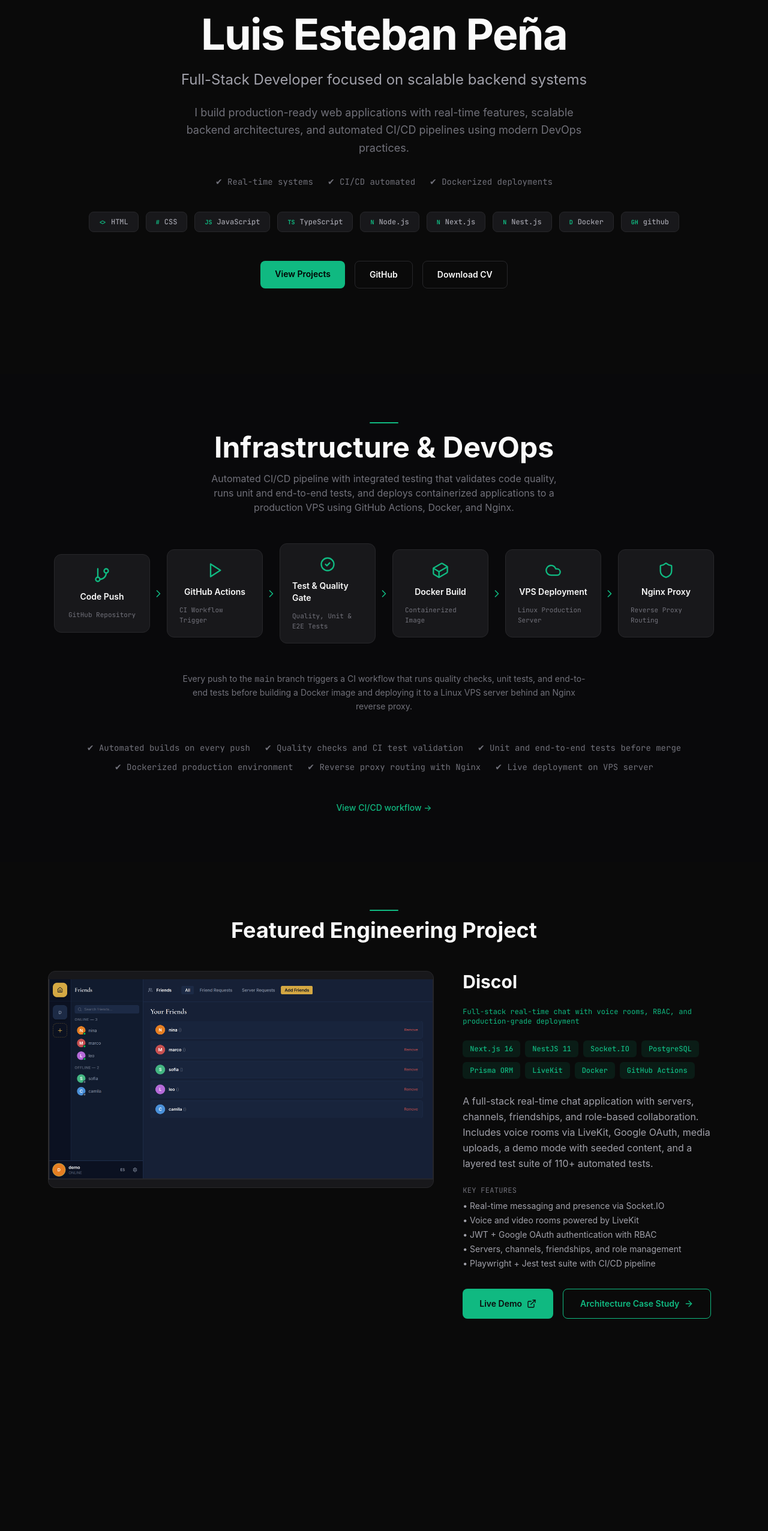
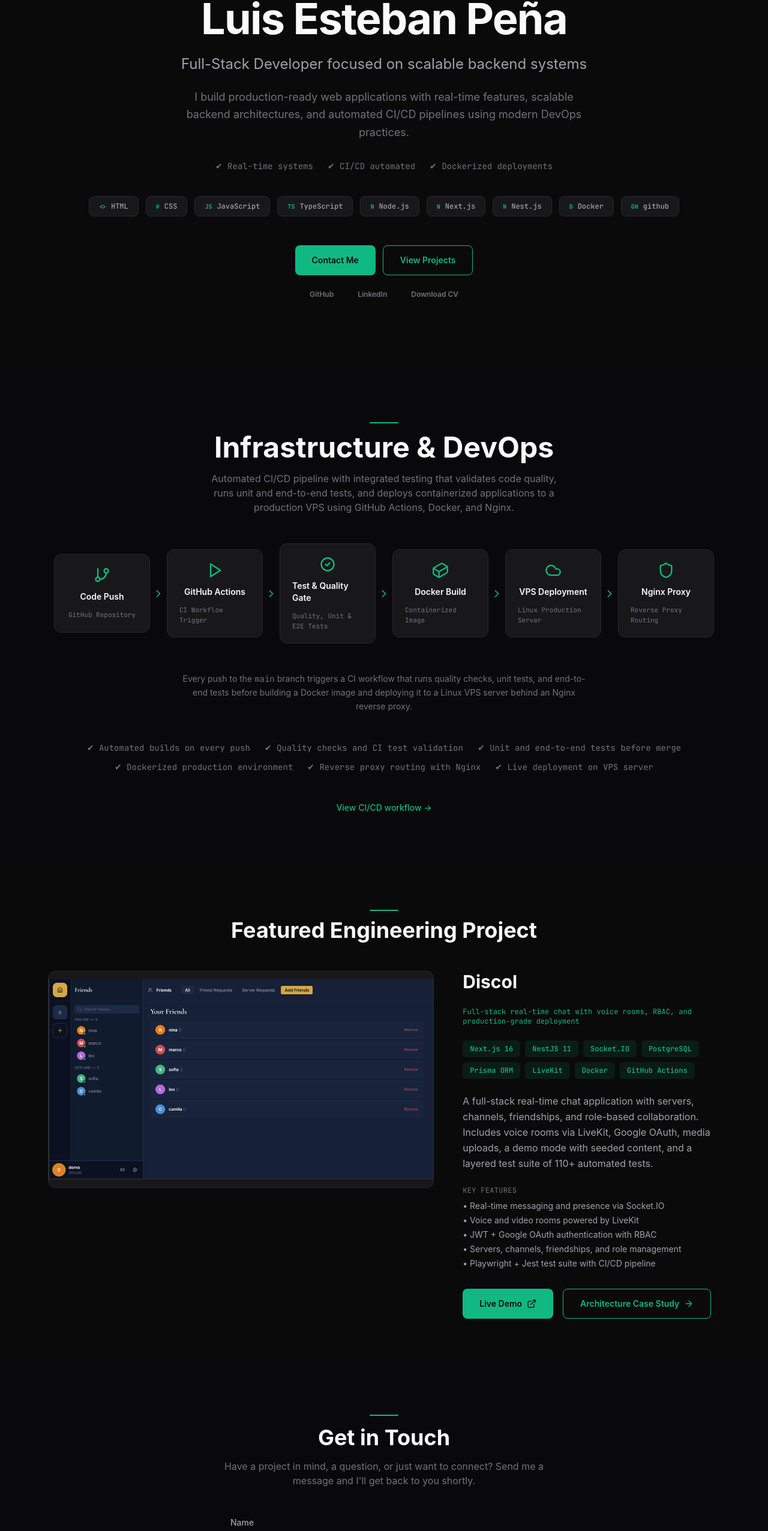
Before and after one commit to esteban0406/Portafolio, a Next.js app: page / in a window 1280 px wide. Shown: the part 230-2783 px from the top of the page at 60% size. Before the commit the page ends 2509 px from the top, so only its background shows below. Built offline with nearby package versions, Linux system fonts and the light colour scheme.

Commit message:
add email feature

```diff
--- /dev/null
+++ b/app/api/contact/route.ts
@@ -0,0 +1,46 @@
+import { Resend } from "resend";
+
+const resend = new Resend(process.env.RESEND_API_KEY);
+
+export async function POST(request: Request) {
+  const body = await request.json();
+  const { name, email, message } = body ?? {};
+
+  // Server-side validation
+  if (!name || typeof name !== "string" || name.trim().length === 0 || name.length > 100) {
+    return Response.json({ success: false, message: "Invalid name." }, { status: 400 });
+  }
+  const emailRegex = /^[^\s@]+@[^\s@]+\.[^\s@]+$/;
+  if (!email || typeof email !== "string" || !emailRegex.test(email) || email.length > 254) {
+    return Response.json({ success: false, message: "Invalid email address." }, { status: 400 });
+  }
+  if (!message || typeof message !== "string" || message.trim().length < 10 || message.length > 2000) {
+    return Response.json(
+      { success: false, message: "Message must be between 10 and 2000 characters." },
+      { status: 400 }
+    );
+  }
+
+  try {
+    await resend.emails.send({
+      from: "onboarding@resend.dev",
+      to: "luisesteban0406@gmail.com",
+      replyTo: email,
+      subject: `New portfolio contact from ${name.trim()}`,
+      html: `
+        <h2>New contact from your portfolio</h2>
+        <p><strong>Name:</strong> ${name.trim()}</p>
+        <p><strong>Email:</strong> ${email}</p>
+        <p><strong>Message:</strong></p>
+        <p>${message.trim().replace(/\n/g, "<br>")}</p>
+      `,
+    });
+
+    return Response.json({ success: true, message: "Message sent." }, { status: 200 });
+  } catch {
+    return Response.json(
+      { success: false, message: "Failed to send message. Please try again." },
+      { status: 500 }
+    );
+  }
+}
--- /dev/null
+++ b/app/components/Contact.tsx
@@ -0,0 +1,149 @@
+"use client";
+
+import { useState } from "react";
+import { useTranslation } from "react-i18next";
+
+type Status = "idle" | "loading" | "success" | "error";
+
+export function Contact() {
+  const { t } = useTranslation("common");
+  const [name, setName] = useState("");
+  const [email, setEmail] = useState("");
+  const [message, setMessage] = useState("");
+  const [status, setStatus] = useState<Status>("idle");
+  const [responseMessage, setResponseMessage] = useState("");
+
+  async function handleSubmit(e: React.FormEvent) {
+    e.preventDefault();
+    setStatus("loading");
+
+    try {
+      const res = await fetch("/api/contact", {
+        method: "POST",
+        headers: { "Content-Type": "application/json" },
+        body: JSON.stringify({ name, email, message }),
+      });
+      const data = await res.json();
+
+      if (data.success) {
+        setStatus("success");
+        setResponseMessage(t("contact.success"));
+        setName("");
+        setEmail("");
+        setMessage("");
+      } else {
+        setStatus("error");
+        setResponseMessage(data.message || t("contact.error"));
+      }
+    } catch {
+      setStatus("error");
+      setResponseMessage(t("contact.error"));
+    }
+  }
+
+  const inputClass =
+    "w-full rounded-lg border border-border bg-card px-4 py-3 text-sm text-foreground placeholder:text-text-muted focus:border-accent focus:outline-none transition-colors";
+
+  return (
+    <section
+      id="contact"
+      className="flex flex-col items-center gap-12 bg-card-darker px-6 py-16 md:px-12 md:py-20 lg:px-20"
+    >
+      {/* Header */}
+      <div className="flex flex-col items-center gap-4 text-center">
+        <div className="h-0.5 w-12 rounded-full bg-accent" />
+        <h2 className="text-3xl font-bold text-foreground md:text-4xl">
+          {t("contact.title")}
+        </h2>
+        <p className="max-w-xl text-base text-text-muted">
+          {t("contact.subtitle")}
+        </p>
+      </div>
+
+      {/* Form */}
+      <form
+        onSubmit={handleSubmit}
+        className="flex w-full max-w-lg flex-col gap-5"
+      >
+        {/* Name */}
+        <div className="flex flex-col gap-1.5">
+          <label
+            htmlFor="contact-name"
+            className="text-sm font-medium text-text-secondary"
+          >
+            {t("contact.form.nameLabel")}
+          </label>
+          <input
+            id="contact-name"
+            type="text"
+            value={name}
+            onChange={(e) => setName(e.target.value)}
+            placeholder={t("contact.form.namePlaceholder")}
+            required
+            className={inputClass}
+          />
+        </div>
+
+        {/* Email */}
+        <div className="flex flex-col gap-1.5">
+          <label
+            htmlFor="contact-email"
+            className="text-sm font-medium text-text-secondary"
+          >
+            {t("contact.form.emailLabel")}
+          </label>
+          <input
+            id="contact-email"
+            type="email"
+            value={email}
+            onChange={(e) => setEmail(e.target.value)}
+            placeholder={t("contact.form.emailPlaceholder")}
+            required
+            className={inputClass}
+          />
+        </div>
+
+        {/* Message */}
+        <div className="flex flex-col gap-1.5">
+          <label
+            htmlFor="contact-message"
+            className="text-sm font-medium text-text-secondary"
+          >
+            {t("contact.form.messageLabel")}
+          </label>
+          <textarea
+            id="contact-message"
+            value={message}
+            onChange={(e) => setMessage(e.target.value)}
+            placeholder={t("contact.form.messagePlaceholder")}
+            required
+            rows={5}
+            className={`${inputClass} resize-none`}
+          />
+        </div>
+
+        {/* Submit */}
+        <button
+          type="submit"
+          disabled={status === "loading"}
+          className="rounded-lg bg-accent px-6 py-3 text-sm font-semibold text-black transition hover:opacity-90 disabled:cursor-not-allowed disabled:opacity-50"
+        >
+          {status === "loading"
+            ? t("contact.form.submitting")
+            : t("contact.form.submit")}
+        </button>
+
+        {/* Feedback */}
+        {(status === "success" || status === "error") && (
+          <p
+            className={`text-center text-sm ${
+              status === "success" ? "text-accent" : "text-red-400"
+            }`}
+          >
+            {responseMessage}
+          </p>
+        )}
+      </form>
+    </section>
+  );
+}
--- a/app/components/Hero.tsx
+++ b/app/components/Hero.tsx
@@ -2,6 +2,7 @@
 
 import { useTranslation } from "react-i18next";
 import { Badge } from "./ui/Badge";
+import { Button } from "./ui/Button";
 
 const techStack = [
   { label: "HTML", icon: "<>" },
@@ -64,32 +65,41 @@
       </div>
 
       {/* CTA Buttons */}
-      <div className="mt-6 flex flex-col gap-4 sm:flex-row">
-        {/* Primary CTA */}
-        <a
-          href="#projects"
-          className="rounded-lg bg-accent px-6 py-3 text-sm font-semibold text-black transition hover:opacity-90"
-        >
+      <div className="mt-6 flex flex-col items-center gap-4">
+        {/* Group 1: Main actions */}
+        <div className="flex flex-row gap-3">
+          <Button href="#contact" variant="primary">
+            {t("hero.cta.contactMe")}
+          </Button>
+          <Button href="#projects" variant="outline">
             {t("hero.cta.viewProjects")}
-        </a>
+          </Button>
+        </div>
 
-        {/* Secondary CTA */}
-        <a
+        {/* Group 2: Social links */}
+        <div className="flex flex-row gap-2">
+          <Button
             href="https://github.com/esteban0406"
-          target="_blank"
-          className="rounded-lg border border-border px-6 py-3 text-sm font-semibold text-foreground transition hover:bg-muted"
+            variant="ghost"
+            external
           >
             {t("hero.cta.github")}
-        </a>
-
-        {/* Optional CTA */}
-        <a
+          </Button>
+          <Button
+            href="https://linkedin.com/in/luis-esteban-pe%C3%B1a-rodriguez-808b9b151"
+            variant="ghost"
+            external
+          >
+            LinkedIn
+          </Button>
+          <Button
             href="/documents/cv.pdf"
+            variant="ghost"
             download="Luis_Esteban_Pena_CV.pdf"
-          className="rounded-lg border border-border px-6 py-3 text-sm font-semibold text-foreground transition hover:bg-muted"
           >
             {t("hero.cta.downloadCv")}
-        </a>
+          </Button>
+        </div>
       </div>
     </section>
   );
--- a/app/components/ui/Button.tsx
+++ b/app/components/ui/Button.tsx
@@ -2,21 +2,41 @@
 
 interface ButtonProps {
   href: string;
-  variant?: "primary" | "outline";
+  variant?: "primary" | "outline" | "ghost";
+  external?: boolean;
+  download?: string;
   children: React.ReactNode;
 }
 
-export function Button({ href, variant = "primary", children }: ButtonProps) {
+export function Button({
+  href,
+  variant = "primary",
+  external,
+  download,
+  children,
+}: ButtonProps) {
   const base =
-    "inline-flex items-center gap-2 rounded-lg px-7 py-3.5 text-sm font-semibold transition-colors";
+    "inline-flex items-center gap-2 rounded-lg font-semibold transition-colors";
   const variants = {
-    primary: "bg-accent text-background hover:bg-accent-hover",
+    primary:
+      "bg-accent text-background hover:bg-accent-hover px-7 py-3.5 text-sm",
     outline:
-      "border border-accent text-accent hover:bg-accent hover:text-background",
+      "border border-accent text-accent hover:bg-accent hover:text-background px-7 py-3.5 text-sm",
+    ghost:
+      "px-4 py-2 text-xs text-text-muted hover:text-foreground hover:bg-white/5",
   };
 
+  const externalProps = external
+    ? { target: "_blank", rel: "noopener noreferrer" }
+    : {};
+
   return (
-    <Link href={href} className={`${base} ${variants[variant]}`}>
+    <Link
+      href={href}
+      className={`${base} ${variants[variant]}`}
+      download={download}
+      {...externalProps}
+    >
       {children}
     </Link>
   );
--- a/app/page.tsx
+++ b/app/page.tsx
@@ -1,13 +1,17 @@
 import { Hero } from "./components/Hero";
 import { Infrastructure } from "./components/Infrastructure";
 import { FeaturedProject } from "./components/FeaturedProject";
+import { Contact } from "./components/Contact";
 
 export default function Home() {
   return (
     <main className="min-h-screen bg-background">
       <Hero />
-      <Infrastructure />
-      <FeaturedProject />
+      <section id="projects">
+        <Infrastructure />
+        <FeaturedProject />
+      </section>
+      <Contact />
     </main>
   );
 }
--- a/locales/en/common.json
+++ b/locales/en/common.json
@@ -9,6 +9,7 @@
       "docker": "✔ Dockerized deployments"
     },
     "cta": {
+      "contactMe": "Contact Me",
       "viewProjects": "View Projects",
       "github": "GitHub",
       "downloadCv": "Download CV"
@@ -36,6 +37,22 @@
       "Live deployment on VPS server"
     ]
   },
+  "contact": {
+    "title": "Get in Touch",
+    "subtitle": "Have a project in mind, a question, or just want to connect? Send me a message and I'll get back to you shortly.",
+    "form": {
+      "nameLabel": "Name",
+      "namePlaceholder": "Your name",
+      "emailLabel": "Email",
+      "emailPlaceholder": "your@email.com",
+      "messageLabel": "Message",
+      "messagePlaceholder": "Tell me about your project or question...",
+      "submit": "Send Message",
+      "submitting": "Sending..."
+    },
+    "success": "Your message was sent successfully. I'll get back to you soon!",
+    "error": "Something went wrong. Please try again or contact me directly."
+  },
   "featuredProject": {
     "sectionTitle": "Featured Engineering Project",
     "technicalHighlight": "Full-stack real-time chat with voice rooms, RBAC, and production-grade deployment",
--- a/locales/es/common.json
+++ b/locales/es/common.json
@@ -9,6 +9,7 @@
       "docker": "✔ Despliegues con Docker"
     },
     "cta": {
+      "contactMe": "Contáctame",
       "viewProjects": "Ver Proyectos",
       "github": "GitHub",
       "downloadCv": "Descargar CV"
@@ -36,6 +37,22 @@
       "Despliegue en vivo en servidor VPS"
     ]
   },
+  "contact": {
+    "title": "Contáctame",
+    "subtitle": "¿Tienes un proyecto en mente, una pregunta o simplemente quieres conectar? Envíame un mensaje y te responderé pronto.",
+    "form": {
+      "nameLabel": "Nombre",
+      "namePlaceholder": "Tu nombre",
+      "emailLabel": "Correo electrónico",
+      "emailPlaceholder": "tu@email.com",
+      "messageLabel": "Mensaje",
+      "messagePlaceholder": "Cuéntame sobre tu proyecto o pregunta...",
+      "submit": "Enviar mensaje",
+      "submitting": "Enviando..."
+    },
+    "success": "Tu mensaje fue enviado correctamente. ¡Me pondré en contacto pronto!",
+    "error": "Algo salió mal. Por favor intenta de nuevo o contáctame directamente."
+  },
   "featuredProject": {
     "sectionTitle": "Proyecto de ingeniería destacado",
     "technicalHighlight": "Chat en tiempo real full-stack con salas de voz, RBAC y despliegue en producción",
--- a/package.json
+++ b/package.json
@@ -14,7 +14,8 @@
     "next": "16.1.6",
     "react": "19.2.3",
     "react-dom": "19.2.3",
-    "react-i18next": "^16.5.8"
+    "react-i18next": "^16.5.8",
+    "resend": "^6.9.4"
   },
   "devDependencies": {
     "@tailwindcss/postcss": "^4.2.2",
--- a/skills-lock.json
+++ b/skills-lock.json
@@ -5,6 +5,11 @@
       "source": "obra/superpowers",
       "sourceType": "github",
       "computedHash": "5cafa1558b0b6bd4d4c71f23d5567b7fcbbcdb4b0a50b0c5f69a80a3cebaf9b8"
+    },
+    "crafting-effective-readmes": {
+      "source": "softaworks/agent-toolkit",
+      "sourceType": "github",
+      "computedHash": "c931a8c22160e8925400778fcb2266b5d1df762f3052edba65f72479f79f2d6c"
     },
     "docker-expert": {
       "source": "sickn33/antigravity-awesome-skills",
@@ -15,6 +20,11 @@
       "source": "anthropics/skills",
       "sourceType": "github",
       "computedHash": "063a0e6448123cd359ad0044cc46b0e490cc7964d45ef4bb9fd842bd2ffbca67"
+    },
+    "next-best-practices": {
+      "source": "vercel-labs/next-skills",
+      "sourceType": "github",
+      "computedHash": "515ba75178bd44875812d9a560bdf14651f86709f89cf1d4f209638e879807f3"
     },
     "responsive-design": {
       "source": "supercent-io/skills-template",
```
Also changed, not shown: docker-compose.prod.yml (added, +10 -0 lines), 2 other files (tests, documents, lock files or other folders). Lines whose indentation alone changed are shown as unchanged.
